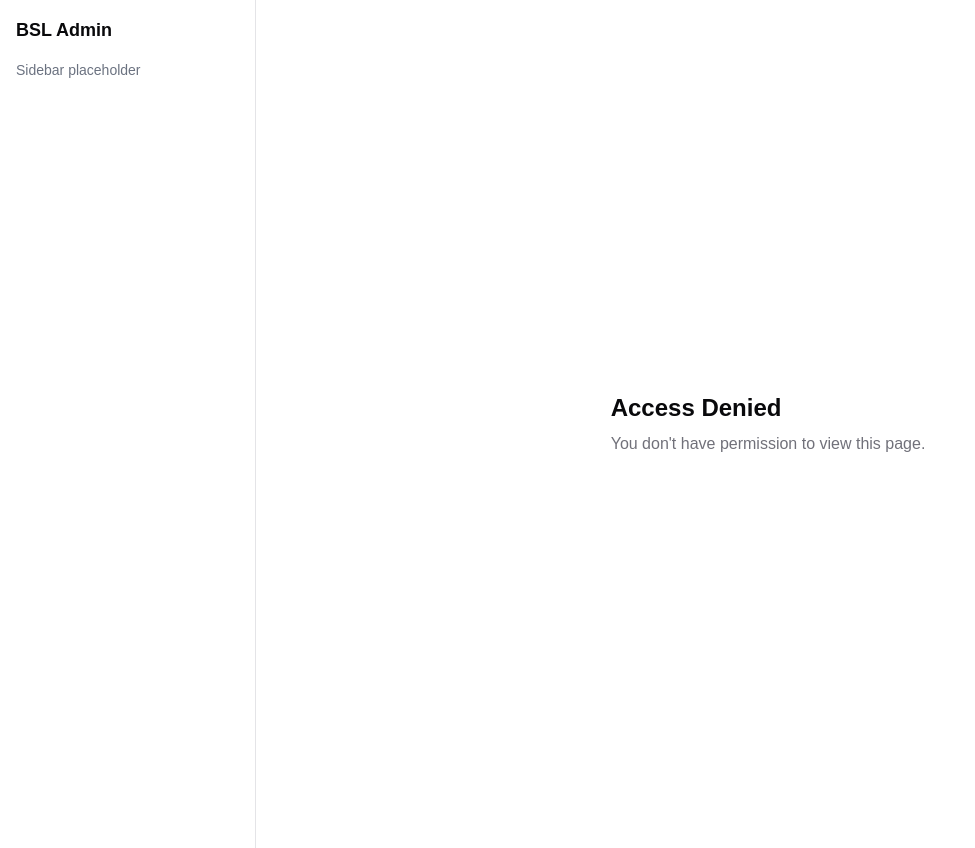
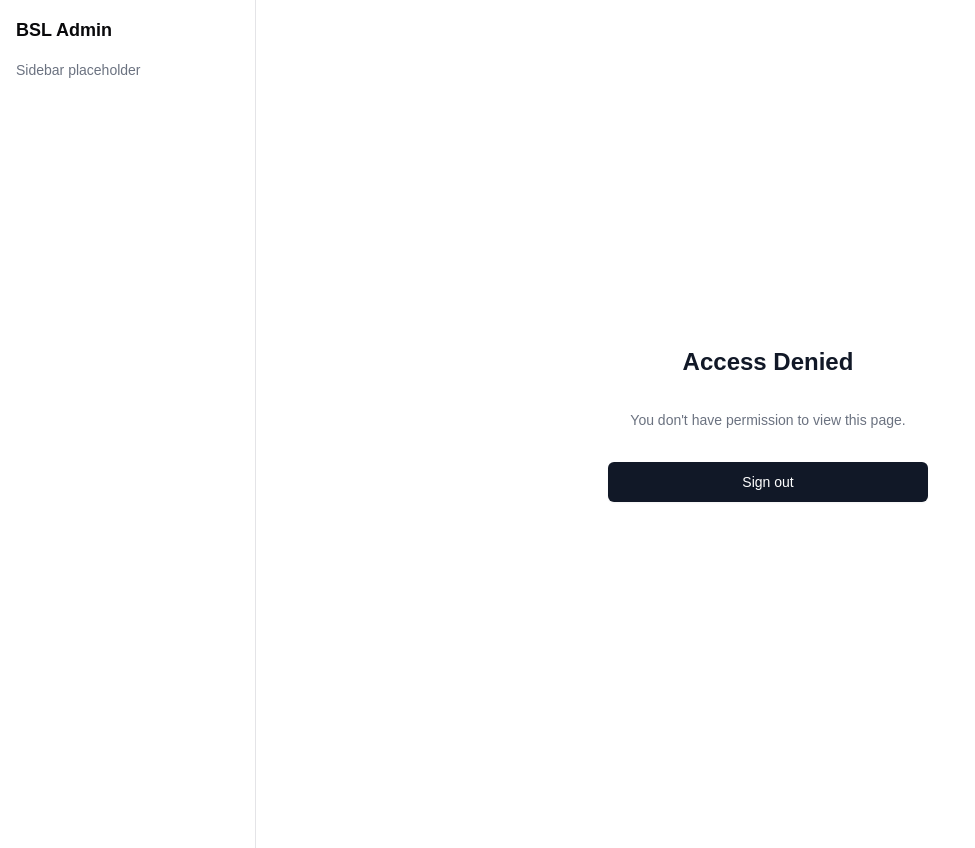
Before and after one commit to CSES-Dev/bsl-platform, a Next.js app: page /admin/access-denied in a window 1280 px wide. Shown: the whole page, without its empty margins (0-975 px from the left). Built offline with nearby package versions, Linux system fonts and the light colour scheme.

Commit message:
Update access denied page to have signout button

```diff
--- a/app/admin/access-denied/page.tsx
+++ b/app/admin/access-denied/page.tsx
@@ -1,12 +1,21 @@
+"use client"
+import { signOut } from "next-auth/react";
+
 export default function AccessDeniedPage() {
   return (
-    <main className="flex min-h-screen items-center justify-center">
-      <div>
-        <h1 className="text-2xl font-bold">Access Denied</h1>
-        <p className="text-muted-foreground mt-2">
+    <div className="flex min-h-screen items-center justify-center bg-white">
+      <div className="w-full max-w-sm space-y-8 p-8 text-center">
+        <h1 className="text-2xl font-bold text-gray-900">Access Denied</h1>
+        <p className="mt-2 text-sm text-gray-500">
           You don't have permission to view this page.
         </p>
+        <button
+          onClick={() => signOut({ callbackUrl: "/admin/login" })}
+          className="inline-flex h-10 w-full items-center justify-center rounded-md bg-gray-900 px-4 text-sm font-medium text-white shadow-sm transition-colors hover:bg-gray-700"
+        >
+          Sign out
+        </button>
       </div>
-    </main>
+    </div>
   );
 }
```
